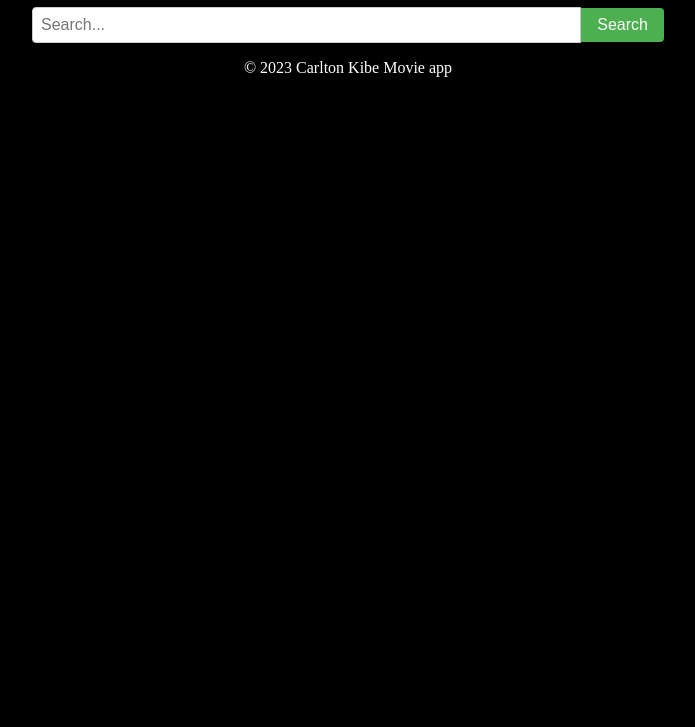
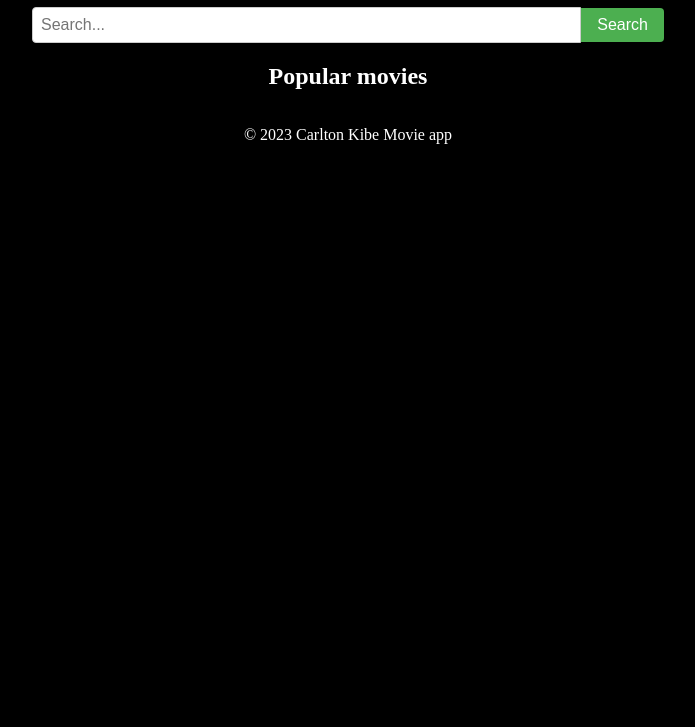
Before and after one commit to Virgotex/Phase1-project, a website: page index.html in a window 1280 px wide. Shown: the part 73-800 px from the top of the page, without its empty margins (292-987 px from the left). Drawn offline with Linux system fonts and the light colour scheme; no server answers.

Commit message:
popular movies

```diff
--- a/index.html
+++ b/index.html
@@ -20,7 +20,7 @@
             <input id="search-input" type="text" placeholder="Search...">
             <button type="submit">Search</button>
         </form>
-
+        <h2>Popular movies</h2>
         <div id="movies" class="movie-container"></div>
     </main>
     <footer>
```
